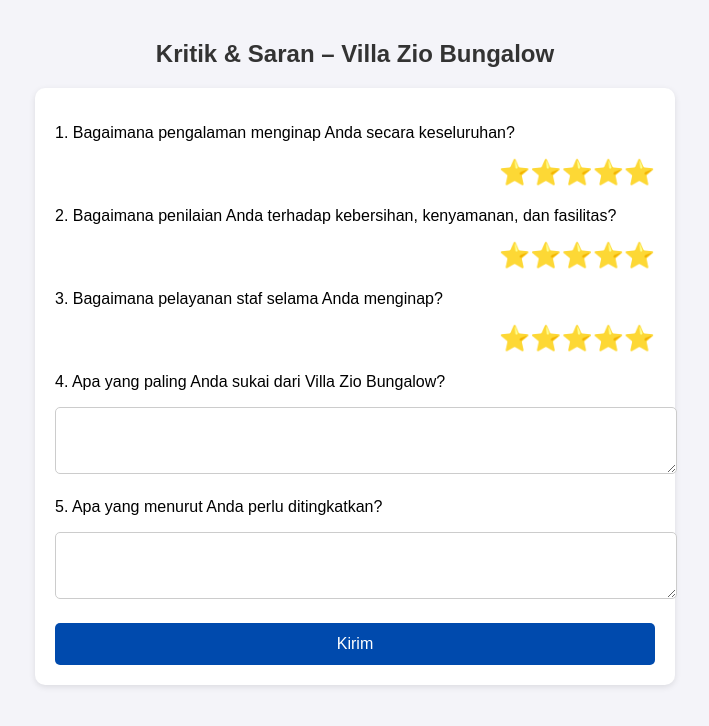
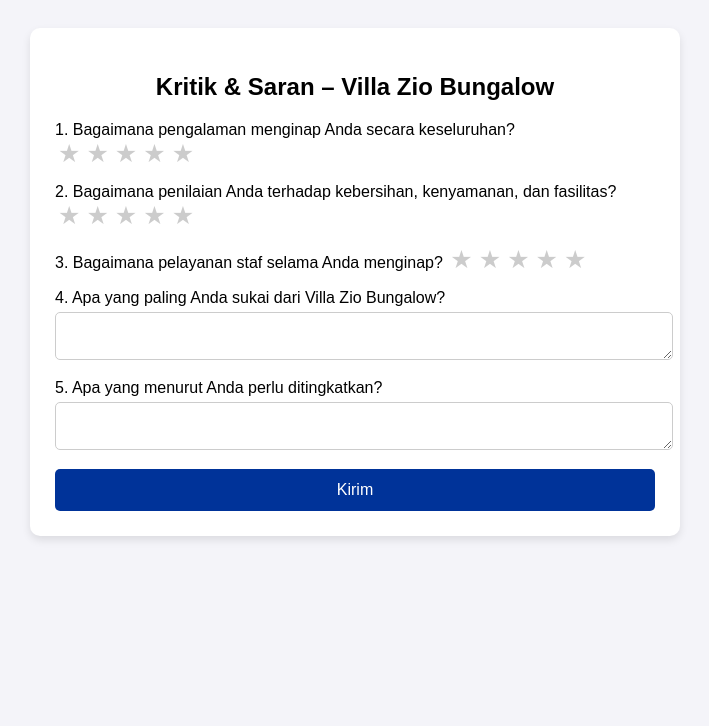
Before and after one commit to wallnutcreate-arch/Rating-Zio, a plain HTML site: page index.html in a window 1280 px wide. Shown: the whole page, without its empty margins (285-994 px from the left). Drawn offline with Linux system fonts and the light colour scheme.

Commit message:
Update index.html

```diff
--- a/index.html
+++ b/index.html
@@ -8,28 +8,28 @@
     body {
       font-family: Arial, sans-serif;
       background: #f4f4f9;
-      margin: 0;
       padding: 20px;
+      display: flex;
+      justify-content: center;
+    }
+    .container {
+      background: white;
+      padding: 25px;
+      border-radius: 10px;
+      max-width: 600px;
+      width: 100%;
+      box-shadow: 0 4px 8px rgba(0,0,0,0.1);
     }
     h2 {
       text-align: center;
-      color: #333;
-    }
-    form {
-      max-width: 600px;
-      margin: auto;
-      background: #fff;
-      padding: 20px;
-      border-radius: 10px;
-      box-shadow: 0 2px 6px rgba(0,0,0,0.1);
+      margin-bottom: 20px;
     }
     .question {
-      margin-bottom: 20px;
+      margin-bottom: 15px;
     }
     .stars {
-      display: flex;
-      flex-direction: row-reverse;
-      justify-content: flex-start;
+      direction: rtl;
+      display: inline-flex;
     }
     .stars input {
       display: none;
@@ -38,6 +38,7 @@
       font-size: 25px;
       color: #ccc;
       cursor: pointer;
+      padding: 0 3px;
     }
     .stars input:checked ~ label,
     .stars label:hover,
@@ -46,105 +47,103 @@
     }
     textarea {
       width: 100%;
-      padding: 10px;
+      padding: 8px;
       border-radius: 5px;
       border: 1px solid #ccc;
+      margin-top: 5px;
     }
     button {
       width: 100%;
       padding: 12px;
-      background: #004aad;
+      background: #003399;
       color: white;
       border: none;
       border-radius: 5px;
+      font-size: 16px;
       cursor: pointer;
-      font-size: 16px;
     }
     button:hover {
-      background: #003080;
+      background: #001a66;
     }
   </style>
 </head>
 <body>
-
+  <div class="container">
     <h2>Kritik & Saran – Villa Zio Bungalow</h2>
-  <form id="ratingForm">
+    <form id="rating-form">
       <div class="question">
-      <p>1. Bagaimana pengalaman menginap Anda secara keseluruhan?</p>
+        <label>1. Bagaimana pengalaman menginap Anda secara keseluruhan?</label>
         <div class="stars">
-        <input type="radio" name="pengalaman" id="pengalaman5" value="5"><label for="pengalaman5">⭐</label>
-        <input type="radio" name="pengalaman" id="pengalaman4" value="4"><label for="pengalaman4">⭐</label>
-        <input type="radio" name="pengalaman" id="pengalaman3" value="3"><label for="pengalaman3">⭐</label>
-        <input type="radio" name="pengalaman" id="pengalaman2" value="2"><label for="pengalaman2">⭐</label>
-        <input type="radio" name="pengalaman" id="pengalaman1" value="1"><label for="pengalaman1">⭐</label>
+          <input type="radio" name="pengalaman" value="5" id="exp5"><label for="exp5">★</label>
+          <input type="radio" name="pengalaman" value="4" id="exp4"><label for="exp4">★</label>
+          <input type="radio" name="pengalaman" value="3" id="exp3"><label for="exp3">★</label>
+          <input type="radio" name="pengalaman" value="2" id="exp2"><label for="exp2">★</label>
+          <input type="radio" name="pengalaman" value="1" id="exp1"><label for="exp1">★</label>
         </div>
       </div>
 
       <div class="question">
-      <p>2. Bagaimana penilaian Anda terhadap kebersihan, kenyamanan, dan fasilitas?</p>
+        <label>2. Bagaimana penilaian Anda terhadap kebersihan, kenyamanan, dan fasilitas?</label>
         <div class="stars">
-        <input type="radio" name="kebersihan" id="kebersihan5" value="5"><label for="kebersihan5">⭐</label>
-        <input type="radio" name="kebersihan" id="kebersihan4" value="4"><label for="kebersihan4">⭐</label>
-        <input type="radio" name="kebersihan" id="kebersihan3" value="3"><label for="kebersihan3">⭐</label>
-        <input type="radio" name="kebersihan" id="kebersihan2" value="2"><label for="kebersihan2">⭐</label>
-        <input type="radio" name="kebersihan" id="kebersihan1" value="1"><label for="kebersihan1">⭐</label>
+          <input type="radio" name="kebersihan" value="5" id="clean5"><label for="clean5">★</label>
+          <input type="radio" name="kebersihan" value="4" id="clean4"><label for="clean4">★</label>
+          <input type="radio" name="kebersihan" value="3" id="clean3"><label for="clean3">★</label>
+          <input type="radio" name="kebersihan" value="2" id="clean2"><label for="clean2">★</label>
+          <input type="radio" name="kebersihan" value="1" id="clean1"><label for="clean1">★</label>
         </div>
       </div>
 
       <div class="question">
-      <p>3. Bagaimana pelayanan staf selama Anda menginap?</p>
+        <label>3. Bagaimana pelayanan staf selama Anda menginap?</label>
         <div class="stars">
-        <input type="radio" name="pelayanan" id="pelayanan5" value="5"><label for="pelayanan5">⭐</label>
-        <input type="radio" name="pelayanan" id="pelayanan4" value="4"><label for="pelayanan4">⭐</label>
-        <input type="radio" name="pelayanan" id="pelayanan3" value="3"><label for="pelayanan3">⭐</label>
-        <input type="radio" name="pelayanan" id="pelayanan2" value="2"><label for="pelayanan2">⭐</label>
-        <input type="radio" name="pelayanan" id="pelayanan1" value="1"><label for="pelayanan1">⭐</label>
+          <input type="radio" name="pelayanan" value="5" id="service5"><label for="service5">★</label>
+          <input type="radio" name="pelayanan" value="4" id="service4"><label for="service4">★</label>
+          <input type="radio" name="pelayanan" value="3" id="service3"><label for="service3">★</label>
+          <input type="radio" name="pelayanan" value="2" id="service2"><label for="service2">★</label>
+          <input type="radio" name="pelayanan" value="1" id="service1"><label for="service1">★</label>
         </div>
       </div>
 
       <div class="question">
-      <p>4. Apa yang paling Anda sukai dari Villa Zio Bungalow?</p>
-      <textarea name="suka" rows="3"></textarea>
+        <label>4. Apa yang paling Anda sukai dari Villa Zio Bungalow?</label>
+        <textarea id="suka" rows="2"></textarea>
       </div>
 
       <div class="question">
-      <p>5. Apa yang menurut Anda perlu ditingkatkan?</p>
-      <textarea name="perbaikan" rows="3"></textarea>
+        <label>5. Apa yang menurut Anda perlu ditingkatkan?</label>
+        <textarea id="perbaikan" rows="2"></textarea>
       </div>
 
       <button type="submit">Kirim</button>
     </form>
+  </div>
 
   <script>
-    const scriptURL = "https://script.google.com/macros/s/AKfycbxcC6sqeP7ov4QtLPNwnZgJQHdR2vMtFPnTN1_n3lG_pI-DgpTzM6ZDjsN7RsIVam5c5A/exec"; // ganti dengan /exec URL kamu
-    const form = document.getElementById("ratingForm");
+    const scriptURL = "https://script.google.com/macros/s/AKfycbxcC6sqeP7ov4QtLPNwnZgJQHdR2vMtFPnTN1_n3lG_pI-DgpTzM6ZDjsN7RsIVam5c5A/exec";
+    const form = document.getElementById("rating-form");
 
     form.addEventListener("submit", e => {
       e.preventDefault();
-
       const data = {
-        pengalaman: form.pengalaman.value,
-        kebersihan: form.kebersihan.value,
-        pelayanan: form.pelayanan.value,
-        suka: form.suka.value,
-        perbaikan: form.perbaikan.value
+        pengalaman: document.querySelector('input[name="pengalaman"]:checked')?.value || "",
+        kebersihan: document.querySelector('input[name="kebersihan"]:checked')?.value || "",
+        pelayanan: document.querySelector('input[name="pelayanan"]:checked')?.value || "",
+        suka: document.getElementById("suka").value,
+        perbaikan: document.getElementById("perbaikan").value
       };
 
       fetch(scriptURL, {
         method: "POST",
-        body: JSON.stringify(data),
-        headers: {
-          "Content-Type": "application/json"
-        }
+        mode: "no-cors", // penting agar bisa dari GitHub Pages
+        headers: { "Content-Type": "application/json" },
+        body: JSON.stringify(data)
       })
-      .then(response => response.json())
-      .then(result => {
-        alert("Terima kasih! Data berhasil dikirim 😊");
+      .then(() => {
+        alert("Terima kasih! Data berhasil dikirim ✅");
         form.reset();
       })
-      .catch(error => {
+      .catch(() => {
         alert("Gagal mengirim data 😢");
-        console.error(error);
       });
     });
   </script>
```
Lines whose indentation alone changed are shown as unchanged.
